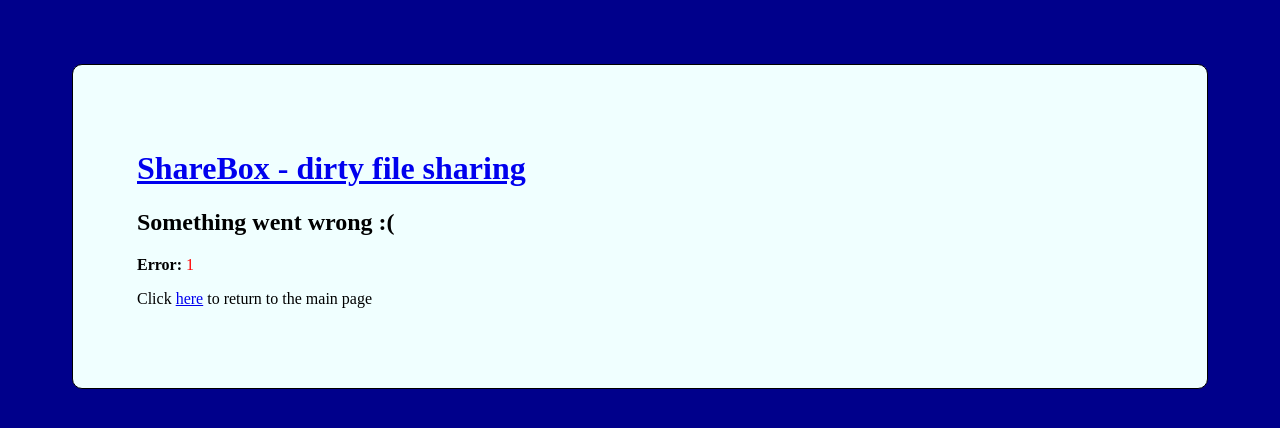
After one commit to alexcoder04/sharebox, a Flask app: page /error/1 in a window 1280 px wide. The commit adds this page. Shown: the top 428 px of the page. Run offline with Flask 2, Linux system fonts and the light colour scheme; parts of the project's set-up code (start-up, migrations or seed data) failed here and were passed over.

Commit message:
error handling and stuff

```diff
--- a/server.py
+++ b/server.py
@@ -11,11 +11,12 @@
 # requires: flask, werkzeug, argparse
 #
 
-import time
-import os
 from flask import Flask, render_template, send_file, request, redirect
 from werkzeug.utils import secure_filename
 import argparse
+import os
+import sys
+import time
 
 app = Flask(__name__)
 
@@ -53,6 +54,8 @@ def upload():
         if f.filename is None:
             continue
         fname = secure_filename(f.filename)
+        if fname == "":
+            return redirect("/error/No file selected".replace(" ", "%20"))
         f.save(os.path.join(app.config["SHARE_DIR"], fname))
     return redirect(f"/?f={[i.filename for i in files]}")
 
@@ -60,11 +63,18 @@ def upload():
 @app.route("/dl/<path:file_path>")
 def download(file_path):
     requested_file = os.path.abspath(os.path.join(app.config["SHARE_DIR"], file_path))
+    if os.path.getmtime(requested_file) + app.config["KEEP"] < time.time():
+        os.remove(requested_file)
+        return redirect("/error/This file was deleted".replace(" ", "%20"))
     if not requested_file.startswith(app.config["SHARE_DIR"]):
         return "ERROR"
     if not os.path.isfile(requested_file):
         return "ERROR"
     return send_file(requested_file)
+
+@app.route("/error/<message>")
+def error(message):
+    return render_template("error.html", message=message)
 
 # ifmain
 if __name__ == "__main__":
@@ -73,13 +83,21 @@ if __name__ == "__main__":
             )
 
     parser.add_argument("--debug", action="store_true", help="run flask in debug mode")
-    parser.add_argument("--share-dir", default="/media/share", type=str, help="folder to share")
-    parser.add_argument("--keep", default=(60*5), type=int, help="deleted files after so many seconds")
+    parser.add_argument("--keep", default=(60*5), type=int, help="delete files after so many seconds")
     parser.add_argument("--port", default=8899, type=int, help="port to listen on")
+    parser.add_argument("--share-dir", default="/tmp/sharebox", type=str, help="folder to share")
 
     args = parser.parse_args()
 
     app.config["SHARE_DIR"] = args.share_dir
     app.config["KEEP"] = args.keep
 
+    if not os.path.isdir(app.config["SHARE_DIR"]):
+        try:
+            print("Warning: shared folder does not exist, creating...")
+            os.mkdir(app.config["SHARE_DIR"])
+        except Exception:
+            print("Fatal error: shared folder could not be created")
+            sys.exit(1)
+
     app.run(port=args.port, debug=args.debug, host="0.0.0.0")
--- a/static/main.css
+++ b/static/main.css
@@ -5,7 +5,7 @@ body {
 
 .main-container {
   border: 1px solid black;
-  border-radius: 5px;
+  border-radius: 10px;
   margin: 5vw;
   padding: 5vw;
   background-color: azure;
--- /dev/null
+++ b/templates/error.html
@@ -0,0 +1,17 @@
+<!DOCTYPE html>
+<html>
+  <head>
+    <meta charset="utf-8" />
+    <link rel="stylesheet" href="/static/main.css" />
+  </head>
+  <body>
+      <div class="main-container">
+        <h1><a href="/">ShareBox - dirty file sharing</a></h1>
+        <div>
+          <h2>Something went wrong :(</h2>
+          <p><b>Error: </b><span style="color: red;">{{ message }}</span></p>
+          <p>Click <a href="/">here</a> to return to the main page</p>
+        </div>
+      </div>
+  </body>
+</html>
--- a/templates/index.html
+++ b/templates/index.html
@@ -3,6 +3,7 @@
   <head>
     <meta charset="utf-8" />
     <script src="/static/countdown.js" defer></script>
+    <script src="/static/confirm.js" defer></script>
     <link rel="stylesheet" href="/static/main.css" />
   </head>
   <body>
@@ -14,6 +15,7 @@
           action="/upload"
           method="post"
           enctype="multipart/form-data"
+          onsubmit="return confirmForm()"
         >
           <label for="upload" class="upload-box">
             <input type="file" multiple id="upload" name="upload">
```
Also changed, not shown: static/confirm.js (added, +8 -0 lines).
